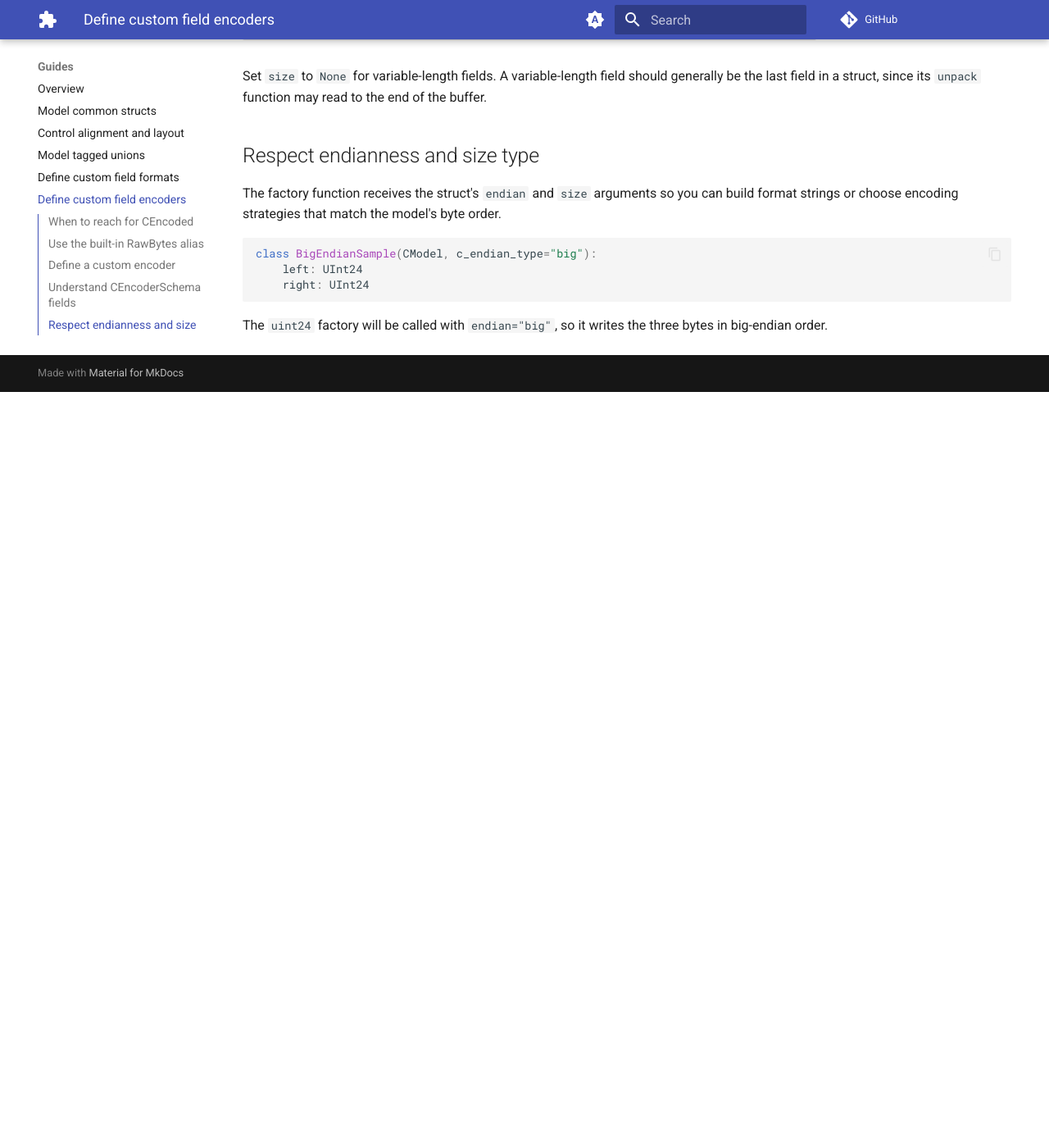
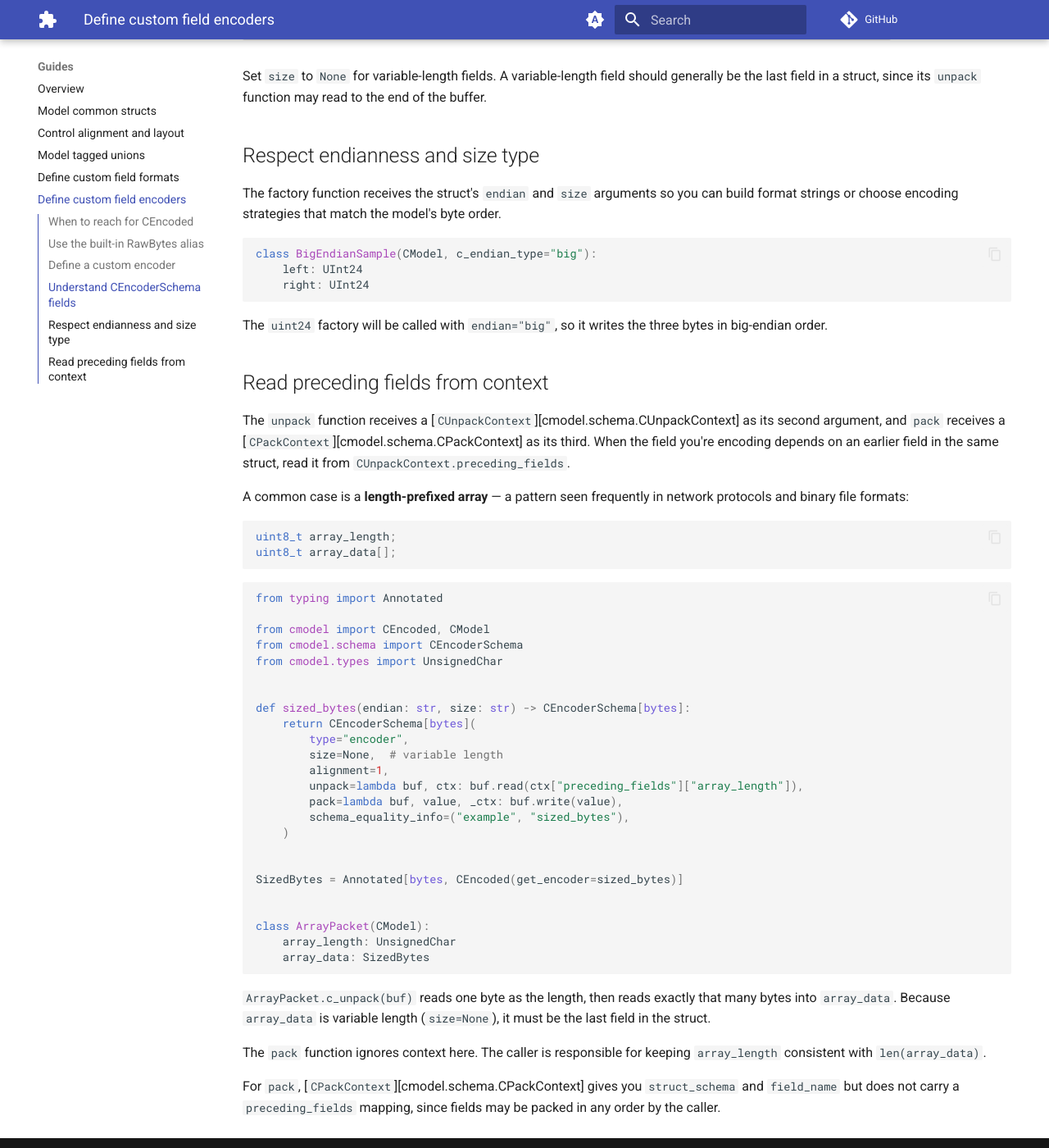
Before and after one commit to rmorshea/cmodel, an MkDocs documentation site: the page built from docs/src/guides/define-custom-field-encoders.md, in a window 1280 px wide and 1400 px high, scrolled down 2219 px. Shown: the whole window at 82% size. Built offline with MkDocs 1.6.1 and Material for MkDocs 9.7.7, drawn with Linux system fonts in a browser that asks for light colours; comment, search, counter and statistics services are not loaded; before the commit the page ends 2697 px from its top, so only the background shows below that; some of the changed text lies outside the part shown.

Commit message:
add docs

````diff
--- a/docs/src/guides/define-custom-field-encoders.md
+++ b/docs/src/guides/define-custom-field-encoders.md
@@ -51,10 +51,10 @@ from cmodel.schema import CEncoderSchema
 def uint24(endian: str, size: str) -> CEncoderSchema[int]:
     byteorder = "little" if endian in ("native", "little") else "big"
 
-    def unpack(buf):
+    def unpack(buf, _ctx):  # context unused for fixed-size fields
         return int.from_bytes(buf.read(3), byteorder)
 
-    def pack(buf, value):
+    def pack(buf, value, _ctx):  # context unused for fixed-size fields
         buf.write(value.to_bytes(3, byteorder))
 
     return CEncoderSchema[int](
@@ -90,8 +90,8 @@ has the following keys:
 | `type`                 | `"encoder"`           | Must always be `"encoder"`.                                    |
 | `size`                 | `int \| None`         | Byte size of the encoded value, or `None` for variable length. |
 | `alignment`            | `int`                 | Alignment requirement in bytes.                                |
-| `unpack`               | `(BytesIO) -> T`      | Read the value from a buffer.                                  |
-| `pack`                 | `(BytesIO, T) -> Any` | Write the value to a buffer.                                   |
+| `unpack`               | `(BytesIO, CUnpackContext) -> T`      | Read the value from a buffer.                                  |
+| `pack`                 | `(BytesIO, T, CPackContext) -> Any`   | Write the value to a buffer.                                   |
 | `schema_equality_info` | `Hashable`            | Used to compare two schemas for equality.                      |
 
 Set `size` to `None` for variable-length fields. A variable-length field should
@@ -111,3 +111,56 @@ class BigEndianSample(CModel, c_endian_type="big"):
 
 The `uint24` factory will be called with `endian="big"`, so it writes the three bytes
 in big-endian order.
+
+## Read preceding fields from context
+
+The `unpack` function receives a [`CUnpackContext`][cmodel.schema.CUnpackContext] as
+its second argument, and `pack` receives a [`CPackContext`][cmodel.schema.CPackContext]
+as its third. When the field you're encoding depends on an earlier field in the same
+struct, read it from `CUnpackContext.preceding_fields`.
+
+A common case is a **length-prefixed array** — a pattern seen frequently in network
+protocols and binary file formats:
+
+```c
+uint8_t array_length;
+uint8_t array_data[];
+```
+
+```python
+from typing import Annotated
+
+from cmodel import CEncoded, CModel
+from cmodel.schema import CEncoderSchema
+from cmodel.types import UnsignedChar
+
+
+def sized_bytes(endian: str, size: str) -> CEncoderSchema[bytes]:
+    return CEncoderSchema[bytes](
+        type="encoder",
+        size=None,  # variable length
+        alignment=1,
+        unpack=lambda buf, ctx: buf.read(ctx["preceding_fields"]["array_length"]),
+        pack=lambda buf, value, _ctx: buf.write(value),
+        schema_equality_info=("example", "sized_bytes"),
+    )
+
+
+SizedBytes = Annotated[bytes, CEncoded(get_encoder=sized_bytes)]
+
+
+class ArrayPacket(CModel):
+    array_length: UnsignedChar
+    array_data: SizedBytes
+```
+
+`ArrayPacket.c_unpack(buf)` reads one byte as the length, then reads exactly that many
+bytes into `array_data`. Because `array_data` is variable length (`size=None`), it must
+be the last field in the struct.
+
+The `pack` function ignores context here. The caller is responsible for keeping
+`array_length` consistent with `len(array_data)`.
+
+For `pack`, [`CPackContext`][cmodel.schema.CPackContext] gives you `struct_schema` and
+`field_name` but does not carry a `preceding_fields` mapping, since fields may be
+packed in any order by the caller.
````
